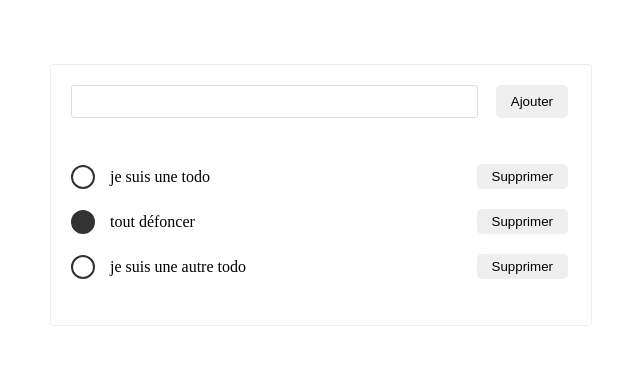
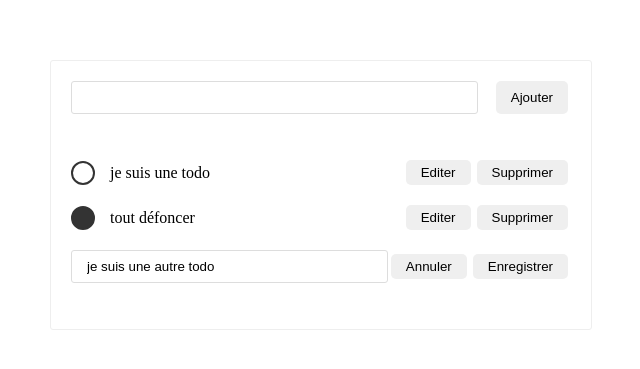
Before and after one commit to L-Caro/js_todo-list, a website built with webpack: page src/index.html in a window 1280 px wide. Shown: the part 205-574 px from the top of the page, without its empty margins (319-959 px from the left). Built offline with nearby package versions, Linux system fonts and the light colour scheme.

Commit message:
edit mode done, project ok without css

```diff
--- a/src/index.js
+++ b/src/index.js
@@ -15,20 +15,27 @@ const todos = [
   {
     text: "je suis une todo",
     done: false,
+    editMode: false,
   },
   {
     text: "tout défoncer",
     done: true,
+    editMode: false,
   },
   {
     text: "je suis une autre todo",
     done: false,
+    editMode: true,
   },
 ];
 
 const displayTodo = () => {
   const todoNode = todos.map((todo, index) => {
-    return createTodoElement(todo, index);
+    if (todo.editMode) {
+      return createTodoEditElement(todo, index);
+    } else {
+      return createTodoElement(todo, index);
+    }
   });
   ulElement.innerHTML = "";
   ulElement.append(...todoNode);
@@ -37,10 +44,16 @@ const displayTodo = () => {
 const createTodoElement = (todo, index) => {
   const li = document.createElement("li");
   const deleteButtonElement = document.createElement("button");
-  deleteButtonElement.innerText = "Supprimer";
+  deleteButtonElement.innerHTML = "Supprimer";
+  const editButtonElement = document.createElement("button");
+  editButtonElement.innerHTML = "Editer";
   deleteButtonElement.addEventListener("click", (event) => {
     event.stopPropagation();
     deleteTodo(index);
+  });
+  editButtonElement.addEventListener("click", (event) => {
+    event.stopPropagation();
+    toogleEditMode(index);
   });
 
   li.innerHTML = `
@@ -50,7 +63,34 @@ const createTodoElement = (todo, index) => {
   li.addEventListener("click", (event) => {
     toggleTodo(index);
   });
-  li.appendChild(deleteButtonElement);
+  li.append(editButtonElement, deleteButtonElement);
+
+  return li;
+};
+
+const createTodoEditElement = (todo, index) => {
+  const li = document.createElement("li");
+
+  const inputElement = document.createElement("input");
+  inputElement.type = "text";
+  inputElement.value = todo.text;
+
+  const saveButtonElement = document.createElement("button");
+  saveButtonElement.innerHTML = "Enregistrer";
+
+  const cancelButtonElement = document.createElement("button");
+  cancelButtonElement.innerHTML = "Annuler";
+
+  cancelButtonElement.addEventListener("click", (event) => {
+    event.stopPropagation();
+    toogleEditMode(index);
+  });
+
+  saveButtonElement.addEventListener("click", (event) => {
+    editTodo(index, inputElement);
+  });
+
+  li.append(inputElement, cancelButtonElement, saveButtonElement);
 
   return li;
 };
@@ -73,4 +113,16 @@ const toggleTodo = (index) => {
   displayTodo();
 };
 
+const toogleEditMode = (index) => {
+  todos[index].editMode = !todos[index].editMode;
+  displayTodo();
+};
+
+const editTodo = (index, input) => {
+  const value = input.value;
+  todos[index].text = value;
+  todos[index].editMode = false;
+  displayTodo();
+};
+
 displayTodo();
--- a/src/style.css
+++ b/src/style.css
@@ -60,6 +60,10 @@ li {
   padding: 10px 0;
 }
 
+li input {
+  flex: 1;
+}
+
 li p {
   flex: 1;
 }
```
